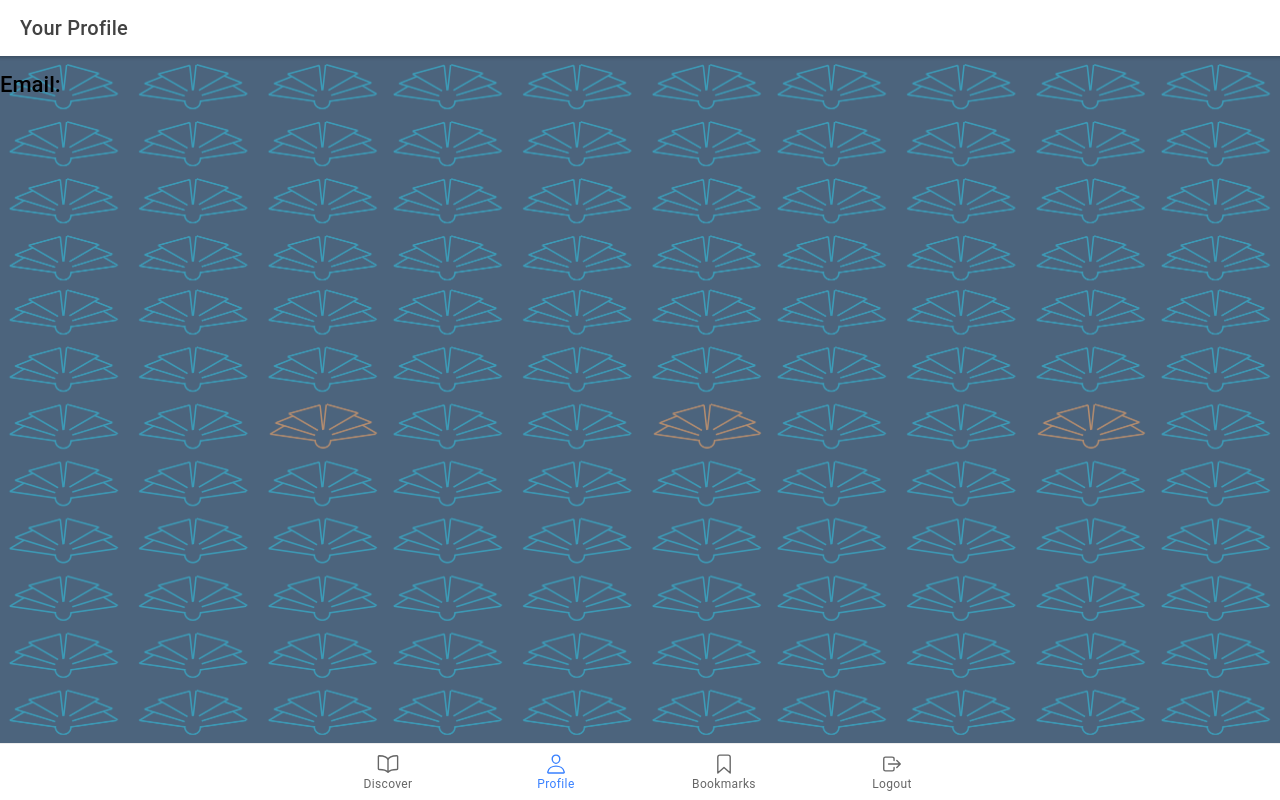
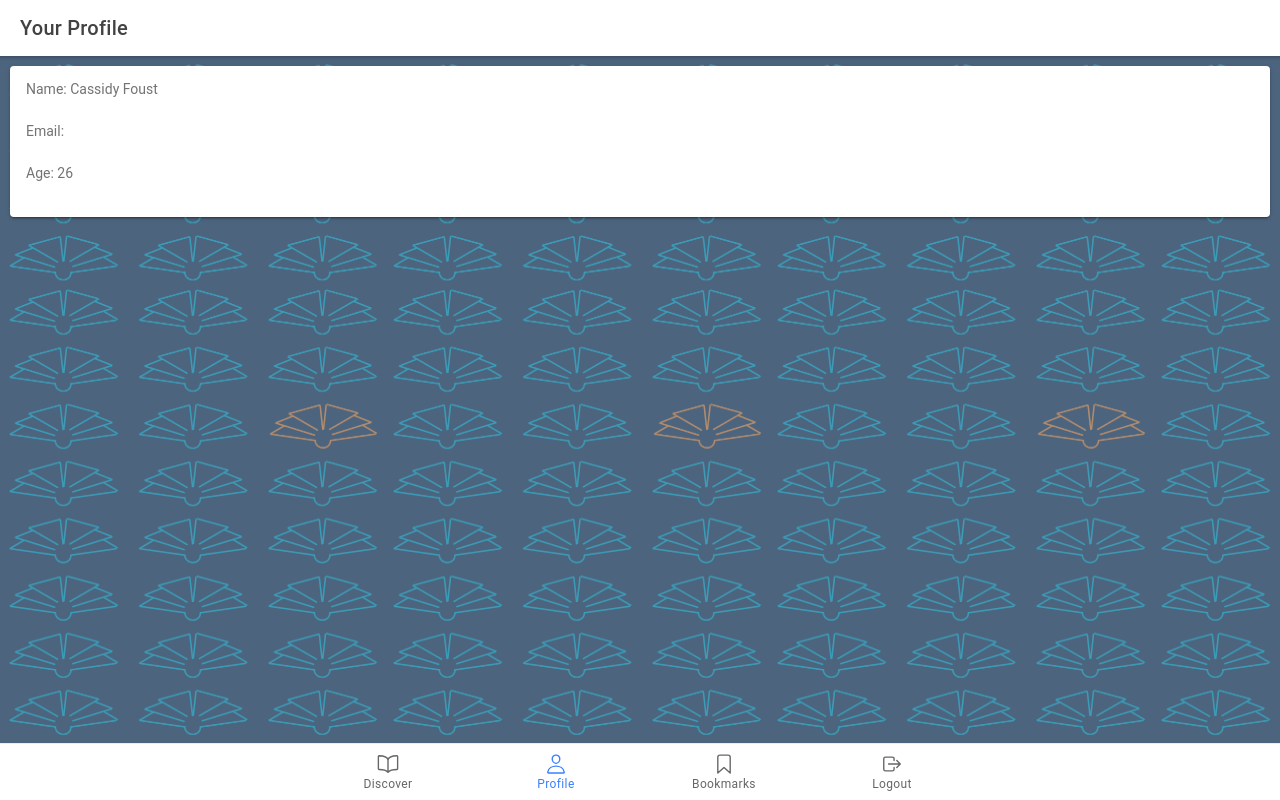
Before and after one commit to cassidyfoust/bookmarkd, a React (Create React App) app: page /yourprofile in a window 1280 px wide. Built offline with nearby package versions, Linux system fonts and the light colour scheme; no server answers.

Commit message:
final edits

```diff
--- a/src/pages/Bookmarks.css
+++ b/src/pages/Bookmarks.css
@@ -4,4 +4,11 @@ ion-content ion-toolbar {
 
 .customItem {
   background-color: transparent !important;
+  width: 95vw;
+  margin-left: 2.75vw !important;
+  margin-top: .5vh;
 }
+
+.customList{
+  background-color: transparent !important;
+}
--- a/src/pages/Bookmarks.js
+++ b/src/pages/Bookmarks.js
@@ -49,7 +49,7 @@ const Bookmarks = () => {
           </IonToolbar>
         </IonHeader>
         <IonContent className="ion-padding">
-          <IonList>
+          <IonList className="customList">
             {collection.map(elem => {
               return (
                 <IonItemSliding key={elem.title} className="customItem">
@@ -59,7 +59,7 @@ const Bookmarks = () => {
                     </IonText>
                   </IonItem>
                   <IonItemOptions side="end">
-                    <IonItemOption
+                    <IonItemOption color="secondary"
                       onClick={e =>
                         window.open(
                           `https://www.indiebound.org/book/${elem.isbn}`
--- a/src/pages/Profile.js
+++ b/src/pages/Profile.js
@@ -1,4 +1,4 @@
-import { IonContent, IonHeader, IonPage, IonTitle, IonToolbar, IonInput } from '@ionic/react';
+import { IonContent, IonHeader, IonPage, IonTitle, IonToolbar, IonCard , IonCardContent} from '@ionic/react';
 import React,{useState, useEffect} from 'react';
 import './Profile.css';
 import {getCurrentUser} from '../firebaseConfig';
@@ -25,8 +25,16 @@ const Profile = () => {
         </IonToolbar>
       </IonHeader>
       <IonContent className="ion-padding">
-        <h3>Email: {user.email}</h3>
-        <IonInput value={input} onIonChange={(e) => setInput(e.target.value)}></IonInput>
+        <IonCard>
+          <IonCardContent>
+            <h3>Name: Cassidy Foust</h3>
+            <br></br>
+            <h3>Email: {user.email}</h3>
+            <br></br>
+            <h3>Age: 26</h3>
+            <br></br>
+          </IonCardContent>
+        </IonCard>
       </IonContent>
     </IonPage>
   );
```
